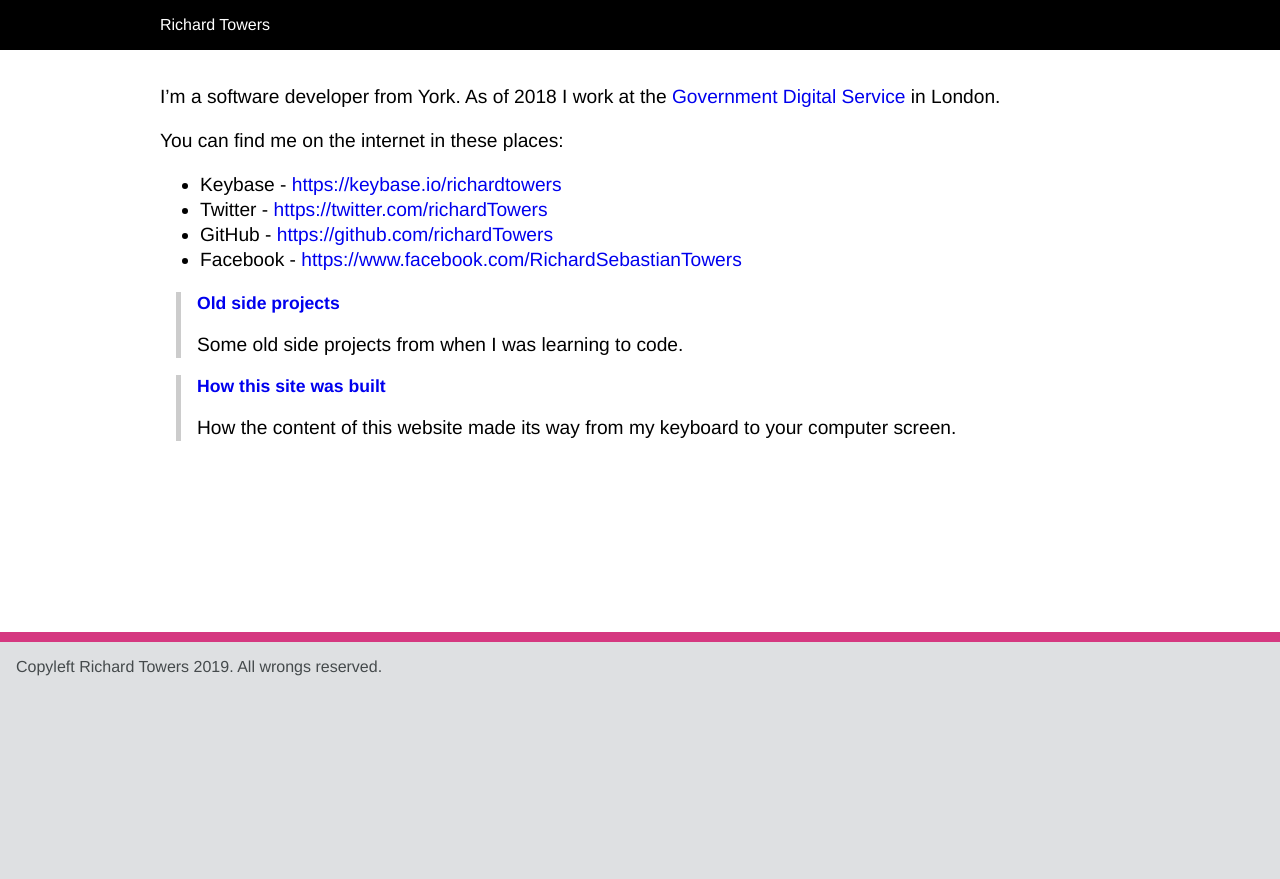
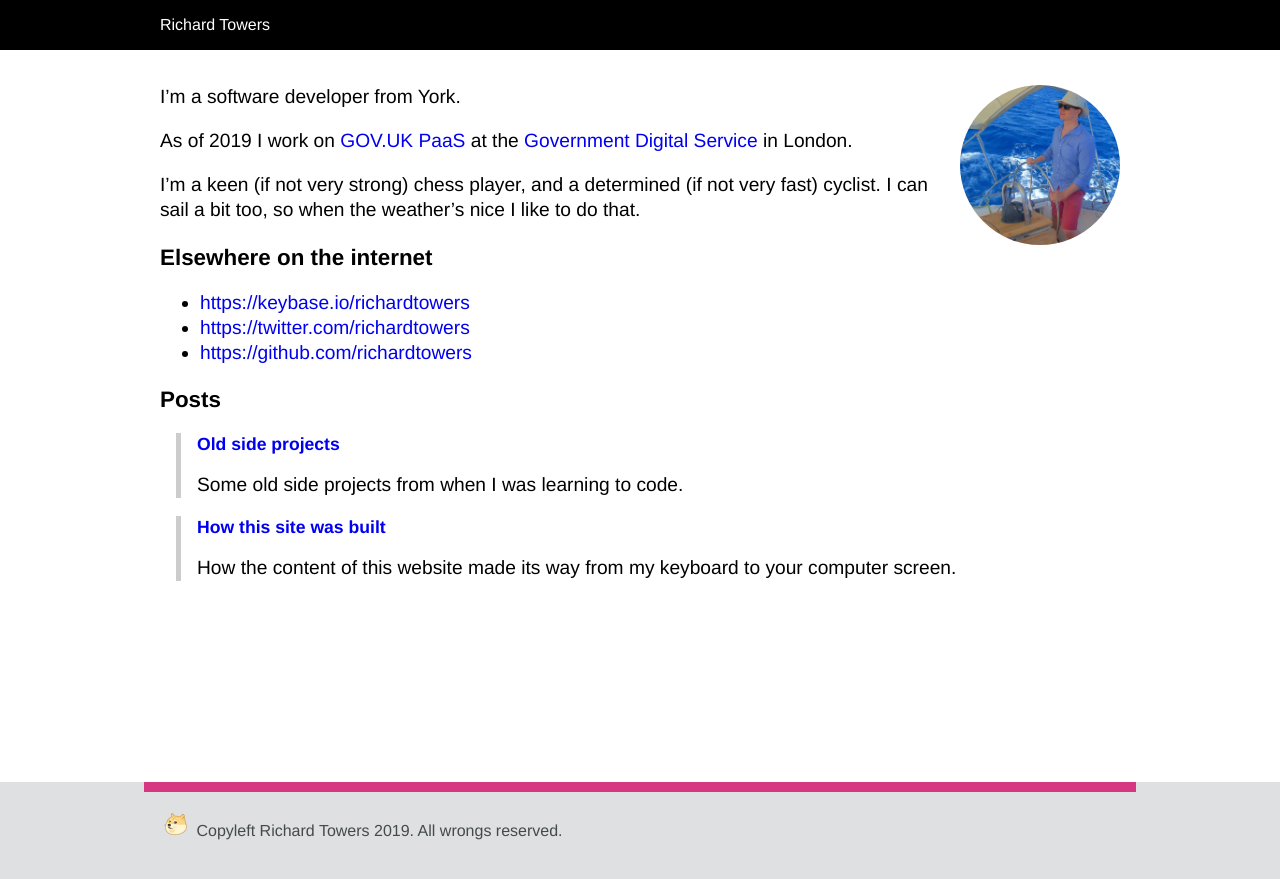
Before and after one commit to richardTowers/richardtowers.github.com, a Jekyll site: the page built from index.md, in a window 1280 px wide. Shown: the top 879 px of the page. Built offline with Jekyll 4.4.1, drawn with Linux system fonts in a browser that asks for light colours.

Commit message:
Add some images / extra text to homepage

```diff
--- a/_layouts/default.html
+++ b/_layouts/default.html
@@ -17,7 +17,7 @@
       </div>
     </main>
     <footer>
-      Copyleft Richard Towers {{ site.time | date: "%Y" }}. All wrongs reserved.
+      <img alt="doge" src="/static/images/doge.png"> Copyleft Richard Towers {{ site.time | date: "%Y" }}. All wrongs reserved.
     </footer>
   </body>
 </html>
--- a/index.md
+++ b/index.md
@@ -3,16 +3,24 @@ layout: default
 title: Richard Towers
 ---
 
-I'm a software developer from York. As of 2018 I work at the
-[Government Digital Service](https://gds.blog.gov.uk/about/)
-in London.
+<img alt="Photograph of Richard sailing somewhere sunny" src="/static/images/richard-sailing.jpg" class="avatar">
 
-You can find me on the internet in these places:
+I'm a software developer from York.
 
-* Keybase - [https://keybase.io/richardtowers](https://keybase.io/richardtowers)
-* Twitter - [https://twitter.com/richardTowers](https://twitter.com/RichardTowers)
-* GitHub - [https://github.com/richardTowers](https://github.com/richardTowers)
-* Facebook - [https://www.facebook.com/RichardSebastianTowers](https://www.facebook.com/RichardSebastianTowers)
+As of 2019 I work on [GOV.UK PaaS](https://cloud.service.gov.uk) at the
+[Government Digital Service](https://gds.blog.gov.uk/about/) in London.
+
+I’m a keen (if not very strong) chess player, and a determined (if not very
+fast) cyclist. I can sail a bit too, so when the weather’s nice I like to do
+that.
+
+## Elsewhere on the internet
+
+* [https://keybase.io/richardtowers](https://keybase.io/richardtowers)
+* [https://twitter.com/richardtowers](https://twitter.com/RichardTowers)
+* [https://github.com/richardtowers](https://github.com/richardTowers)
+
+## Posts
 
 <div>
 {% for post in site.posts %}
--- a/static/styles.css
+++ b/static/styles.css
@@ -26,7 +26,7 @@ main {
   padding-right: 3rem;
   padding-bottom: 1rem;
 
-  min-height: 550px;
+  min-height: 700px;
 
   max-width: 60rem;
   margin-left: auto;
@@ -49,6 +49,11 @@ h3 {
   max-width: 40rem;
 }
 
+.avatar {
+  width: 10rem;
+  border-radius: 5rem;
+  float: right;
+}
 /* Header */
 .header {
   padding: 1rem;
@@ -68,6 +73,15 @@ footer {
   padding: 1rem;
   color: #454a4c;
   background-color: #dee0e2;
+  max-width: 60rem;
+  margin-left: auto;
+  margin-right: auto;
+}
+
+footer img {
+  vertical-align: bottom;
+  height: 32px;
+  width: 32px;
 }
 
 /* Posts */
```
Also changed, not shown: static/images/doge.png (added), static/images/richard-sailing.jpg (added).
